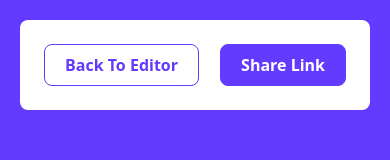
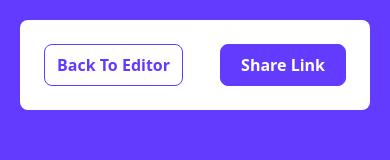
Before and after one commit to hasibmuhammad/link-sharing-app, a Next.js app: page /preview in a window 390 px wide. Shown: the top 160 px of the page. Built offline with nearby package versions, Linux system fonts and the light colour scheme.

Commit message:
modified the responsive of preview page

```diff
--- a/src/app/components/ui/PreviewHeader/index.tsx
+++ b/src/app/components/ui/PreviewHeader/index.tsx
@@ -32,7 +32,7 @@ const PreviewHeader = ({ onCopy }: IProps): JSX.Element => {
         <section>
             <div className="flex justify-between">
                 <Link href={"/profile"}>
-                    <button className="capitalize text-primary border border-primary rounded-lg px-5 py-2 hover:bg-primary/10 font-semibold">Back to editor</button>
+                    <button className="capitalize text-primary border border-primary rounded-lg px-3 md:px-5 py-2 hover:bg-primary/10 font-semibold">Back to editor</button>
                 </Link>
                 <button onClick={handleCopytoClipboard} className="bg-primary capitalize  border border-primary rounded-lg px-5 py-2 hover:bg-primary/60 font-semibold text-white">Share Link</button>
             </div>
```
Also changed, not shown: 1 other file (tests, documents, lock files or other folders).
